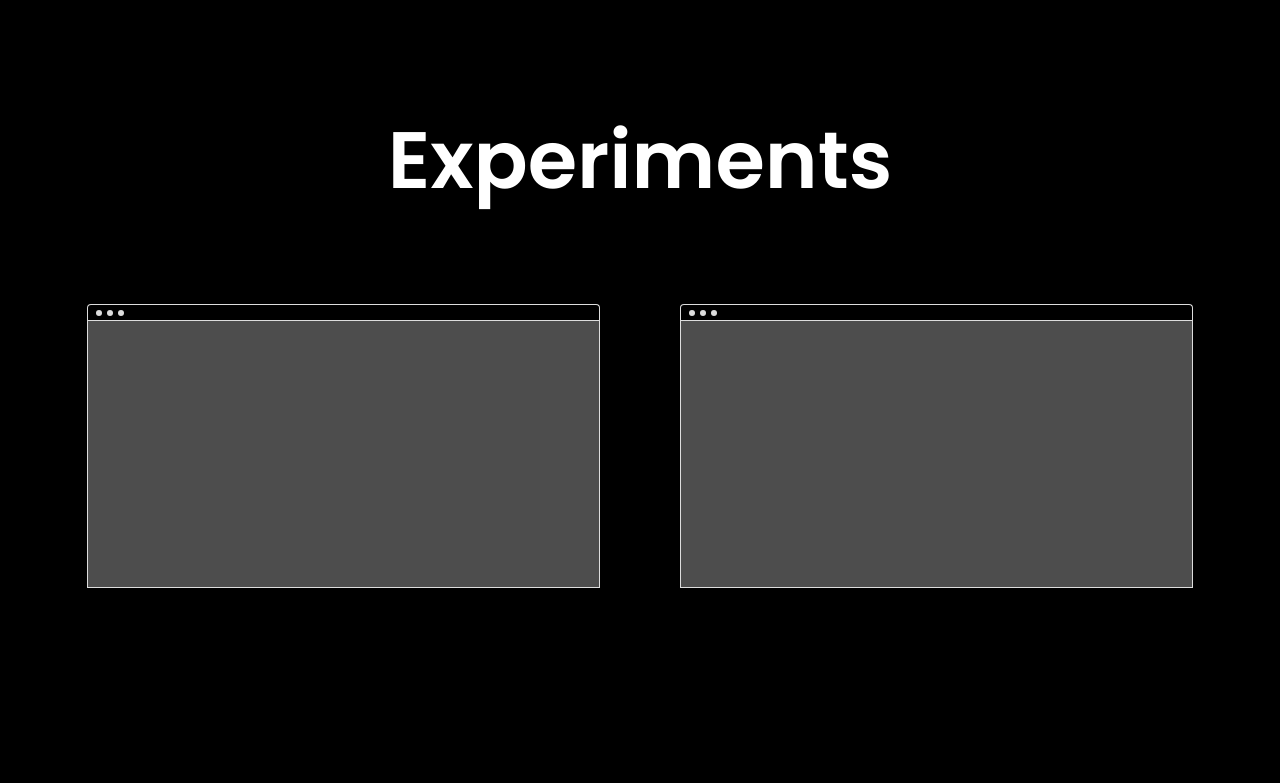
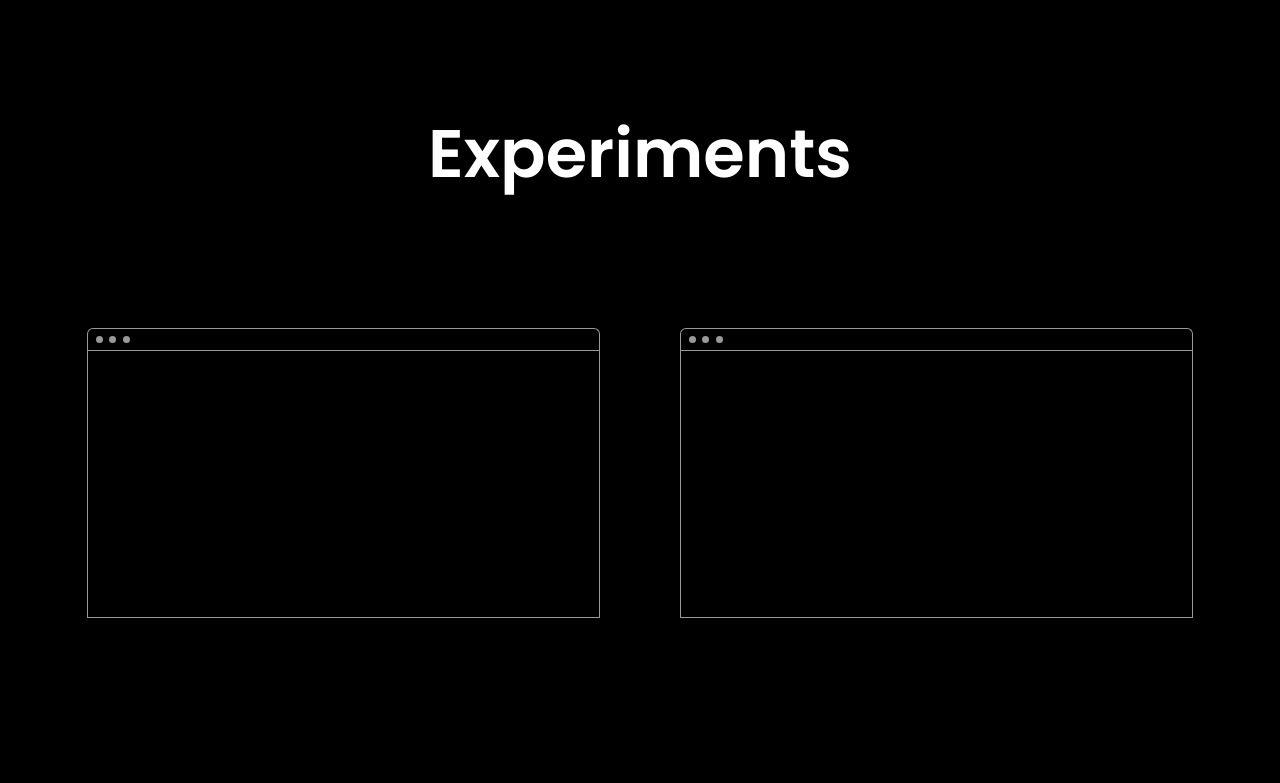
Before and after one commit to haileychoi15/digital-studio, a React (Create React App) app: page / in a window 1280 px wide. Shown: the part 1640-2423 px from the top of the page. Built offline with nearby package versions, Linux system fonts and the light colour scheme.

Commit message:
css transform

```diff
--- a/src/App.js
+++ b/src/App.js
@@ -10,7 +10,7 @@ function App() {
       palette: {
         black: '#000000',
         white: '#ffffff',
-        gray: '#dddddd',
+        gray: '#999999',
         primary: '#D1ED5D'
       }
     }}>
--- a/src/components/BasicSection.js
+++ b/src/components/BasicSection.js
@@ -6,7 +6,7 @@ const marginStyles = css`
     margin-bottom: 4rem;
 
     @media screen and (min-width: 48rem) {
-        margin-bottom: 6.5rem;
+        margin-bottom: 8rem;
     }
 `;
 
@@ -29,7 +29,7 @@ const Title = styled.h2`
     `};
 
     @media screen and (min-width: 48rem) {
-        font-size: 5rem;
+        font-size: 4.2rem;
 
 
         ${({ summary }) => summary && css`
--- a/src/components/LandingSection.js
+++ b/src/components/LandingSection.js
@@ -50,7 +50,7 @@ const Title = styled.h1`
     @media screen and (min-width: 48rem) {
         right: 0;
         padding-right: 1rem;
-        font-size: 4.5rem;
+        font-size: 4.2rem;
     }
 `;
 
--- a/src/components/cards/BasicArticle.js
+++ b/src/components/cards/BasicArticle.js
@@ -12,7 +12,13 @@ const Container = styled.div`
     `}
 
     & + & {
-        margin-top: 3rem;
+        margin-top: 2.5rem;
+    }
+
+    @media screen and (min-width: 48rem) {
+        & + & {
+            margin-top: 1rem;
+        }
     }
 `;
 
--- a/src/components/cards/MacFrame.js
+++ b/src/components/cards/MacFrame.js
@@ -5,7 +5,7 @@ const Container = styled.div`
     position: relative;
     width: 331px;
     height: 187.66px;
-    background-color: rgba(255,255,255,0.3);
+    background: none;
     flex-shrink: 0;
     transition: all 250ms;
 
@@ -23,12 +23,10 @@ const Container = styled.div`
             transform: translateY(-0.7rem);
         }
 
-        & + & {
-            margin-left: 2rem;
-        }
+        margin-top: 2.2rem; // 위로 transform 되는만큼 + roof
     }
 
-    @media screen and (min-width: 64rem) {
+    @media screen and (min-width: 75rem) {
         & + & {
             margin-left: 5rem;
         }
@@ -51,6 +49,13 @@ const Roof = styled.div`
         border: 1px solid ${theme.palette.gray};
         border-bottom: none;
     `};
+
+    @media screen and (min-width: 48rem) {
+        top: -1.4rem;
+        height: 1.4rem;
+        border-top-left-radius: 6px;
+        border-top-right-radius: 6px;
+    }
 `;
 
 const Circle = styled.div`
@@ -64,6 +69,15 @@ const Circle = styled.div`
 
     & + & {
         margin-left: 0.3rem;
+    }
+
+    @media screen and (min-width: 48rem) {
+        width: 7px;
+        height: 7px;
+
+        & + & {
+            margin-left: 0.4rem;
+        }
     }
 `;
 
--- a/src/views/Landing.js
+++ b/src/views/Landing.js
@@ -26,10 +26,6 @@ const ListGroup = styled.div`
     display: flex;
     justify-content: space-between;
     width: 100%;
-`;
-
-const List = styled.ul`
-
 `;
 
 const ListItem = styled.li`
@@ -135,11 +131,11 @@ function Landing() {
             <BasicSection title="Skills & Tools">
                     <ListGroup>
                         {skillList.map((skills, index) =>
-                            <List key={index}>
+                            <ul key={index}>
                                 {skills.map((skill, index) =>
                                     <ListItem key={index}>{skill}</ListItem>
                                 )}
-                            </List>
+                            </ul>
                         )}
                     </ListGroup>
             </BasicSection>
```
